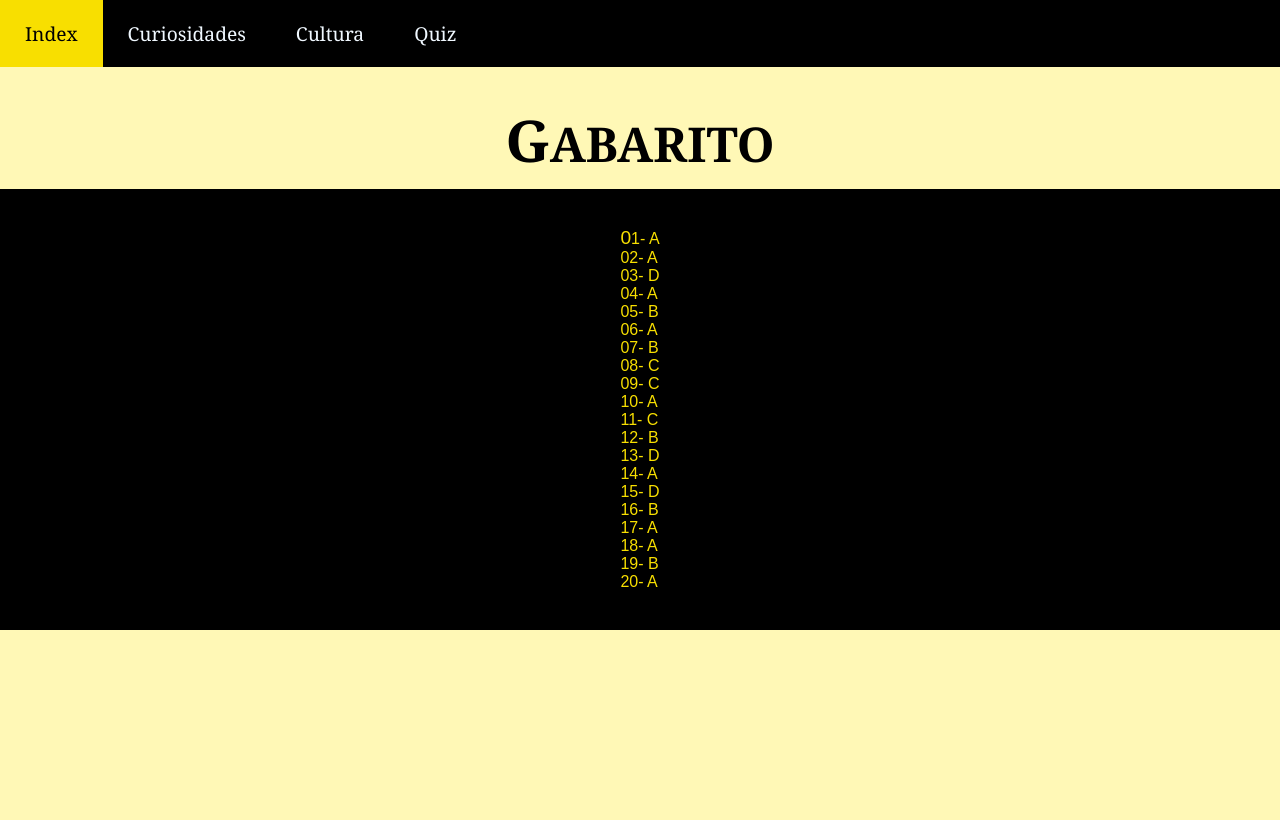
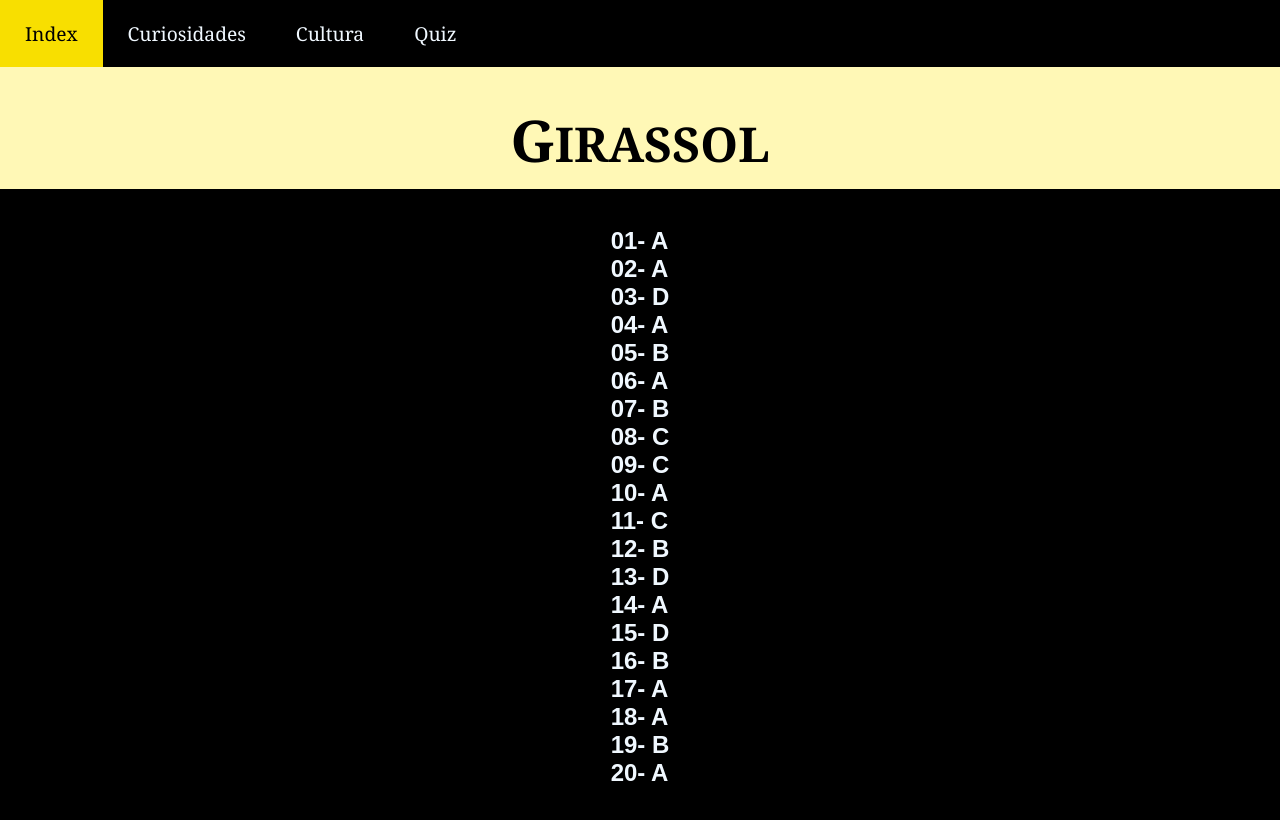
Before and after one commit to julia-tagliari/DPW-2023.1, a plain HTML site: page gabarito.html in a window 1280 px wide. Drawn offline with Linux system fonts and the light colour scheme.

Commit message:
Update gabarito.html

```diff
--- a/gabarito.html
+++ b/gabarito.html
@@ -10,7 +10,7 @@
 
 <body>
 <header>
-    <p class="titulo">GABARITO</p>
+    <p class="titulo">GIRASSOL</p>
     <nav>
         <ul>
             <li>
@@ -30,8 +30,5 @@
 </header>
 
 <article>
-    <div class="alternativas">
-        <p> 01- A <br>02- A <br>03- D <br>04- A <br>05- B <br>06- A <br>07- B <br>08- C <br>09- C <br>10- A <br>11- C <br>12- B <br>13- D <br>14- A <br>15- D <br>16- B <br>17- A <br>18- A <br>19- B <br>20- A</p>
-    </div>
-
+    <h2 class="alternativas">01- A <br>02- A <br>03- D <br>04- A <br>05- B <br>06- A <br>07- B <br>08- C <br>09- C <br>10- A <br>11- C <br>12- B <br>13- D <br>14- A <br>15- D <br>16- B <br>17- A <br>18- A <br>19- B <br>20- A</h2>
 </article>
```
